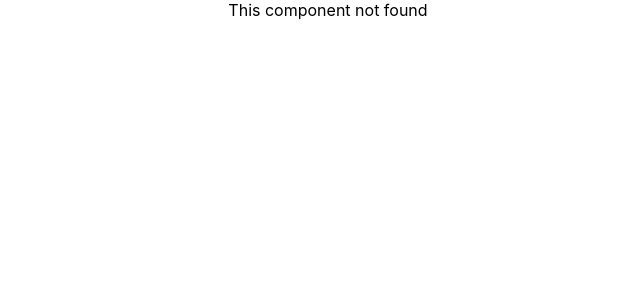
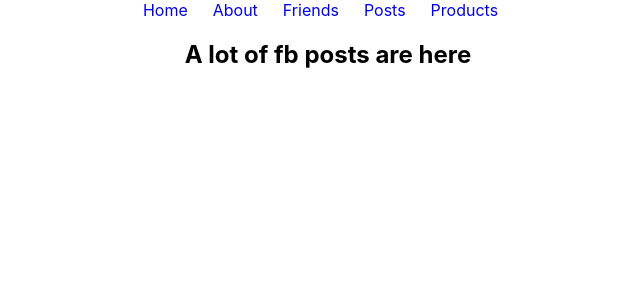
Before and after one commit to AlAminMiah4274/reactRouterExplore, a React (Create React App) app: page /posts in a window 1280 px wide. Before the commit this address had no page. Shown: the top 300 px of the page, without its empty margins (312-952 px from the left). Built offline with nearby package versions, Linux system fonts and the light colour scheme.

Commit message:
created posts component and a route

```diff
--- a/src/App.js
+++ b/src/App.js
@@ -4,6 +4,7 @@ import About from './components/About/About';
 import FriendDetails from './components/FriendDetails/FriendDetails';
 import Friends from './components/Friends/Friends';
 import Home from './components/Home/Home';
+import Posts from './components/Posts/Posts';
 import Products from './components/Products/Products';
 import Main from './Layout/Main';
 
@@ -31,6 +32,10 @@ function App() {
             return fetch(`https://jsonplaceholder.typicode.com/users/${params.friendId}`);
           },
           element: <FriendDetails></FriendDetails>
+        },
+        {
+          path: 'posts',
+          element: <Posts></Posts>
         }
       ]
     },
--- /dev/null
+++ b/src/components/Posts/Posts.js
@@ -0,0 +1,11 @@
+import React from 'react';
+
+const Posts = () => {
+    return (
+        <div>
+            <h2>A lot of fb posts are here</h2>
+        </div>
+    );
+};
+
+export default Posts;
```
